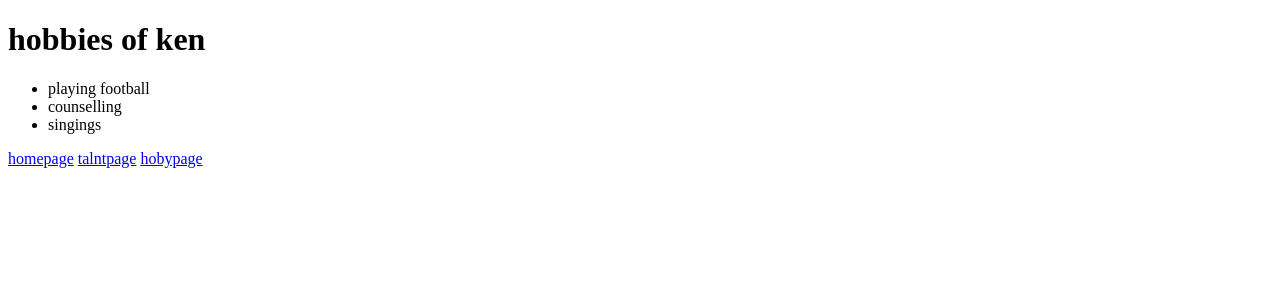
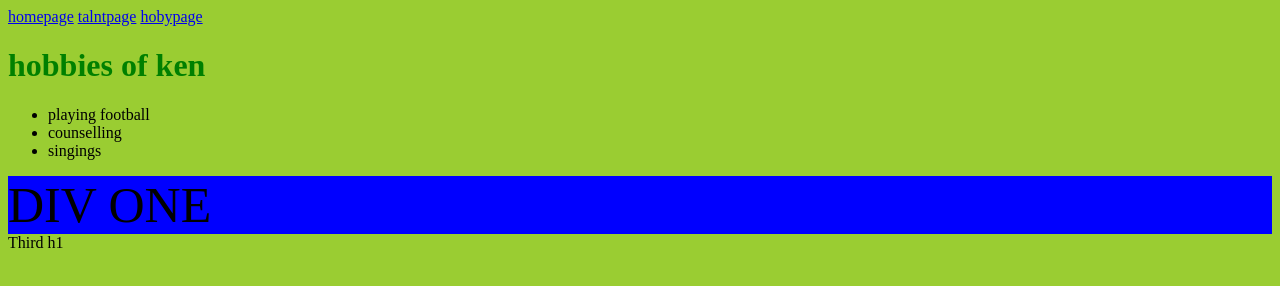
Before and after one commit to NSEREKODAN/man4, a plain HTML site: page hoby.html in a window 1280 px wide. Drawn offline with Linux system fonts and the light colour scheme.

Commit message:
Update hoby.html

```diff
--- a/hoby.html
+++ b/hoby.html
@@ -4,14 +4,18 @@
     <meta charset="UTF-8">
     <meta name="viewport" content="width=device-width, initial-scale=1.0">
     <title>hobypages</title>
+<style>body{ background-color: yellowgreen;} h1{color: green;} p{color: violet;ul{color: blueviolet;</style>
 </head>
+<a href="index.html">homepage</a>
+    <a href="talent.html">talntpage</a>
+    <a href="hoby.html">hobypage</a>
 <body>
     <h1>hobbies of ken</h1>
     <ul><li>playing football</li>
     <li>counselling</li>
     <li>singings</li></ul>
-    <a href="index.html">homepage</a>
-    <a href="talent.html">talntpage</a>
-    <a href="hoby.html">hobypage</a>
+    <!--this is a asample div-->
+    <div style="background-color: blue;font-size: 50px;">DIV ONE</div> Third h1
+
 </body>
 </html>
```
